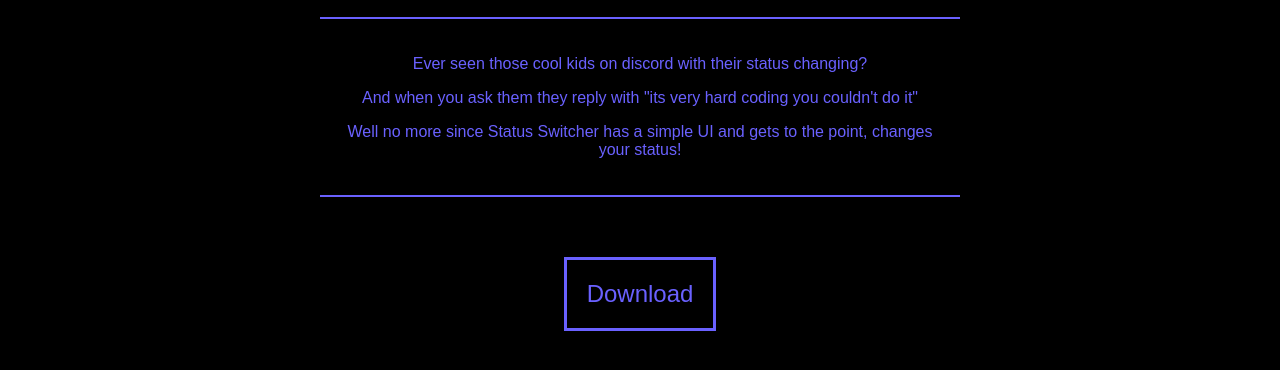
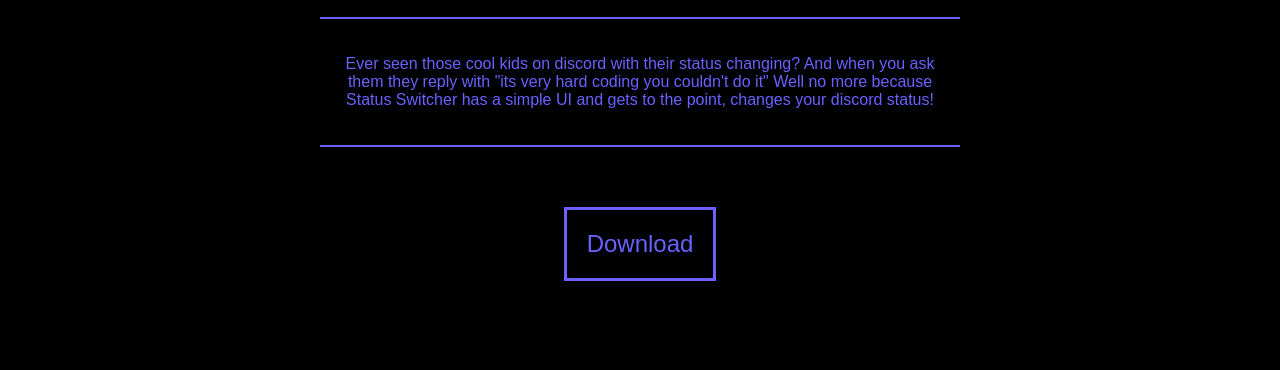
Before and after one commit to tomm101-bored/statusswitcher, a plain HTML site: page index.html in a window 1280 px wide. Shown: the part 300-670 px from the top of the page. Drawn offline with Linux system fonts and the light colour scheme.

Commit message:
Update index.html

```diff
--- a/index.html
+++ b/index.html
@@ -90,9 +90,7 @@
     <section id="page1">
         <div class="title">Status Switcher</div>
         <div class="description">
-            <p>Ever seen those cool kids on discord with their status changing?</p>
-            <p>And when you ask them they reply with "its very hard coding you couldn't do it"</p>
-            <p>Well no more since Status Switcher has a simple UI and gets to the point, changes your status!</p>
+            <p>Ever seen those cool kids on discord with their status changing? And when you ask them they reply with "its very hard coding you couldn't do it" Well no more because Status Switcher has a simple UI and gets to the point, changes your discord status!</p>
         </div>
         <div class="download-button">Download</div>
     </section>
```
